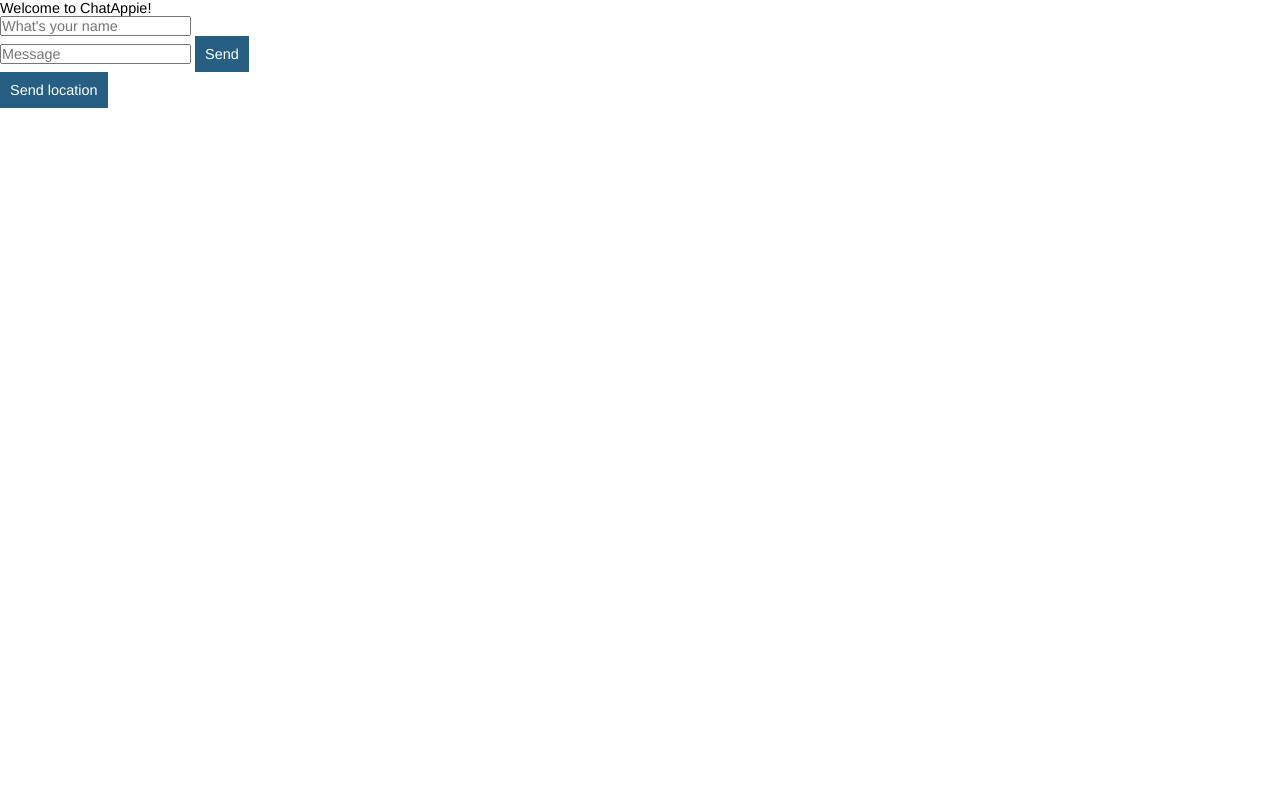
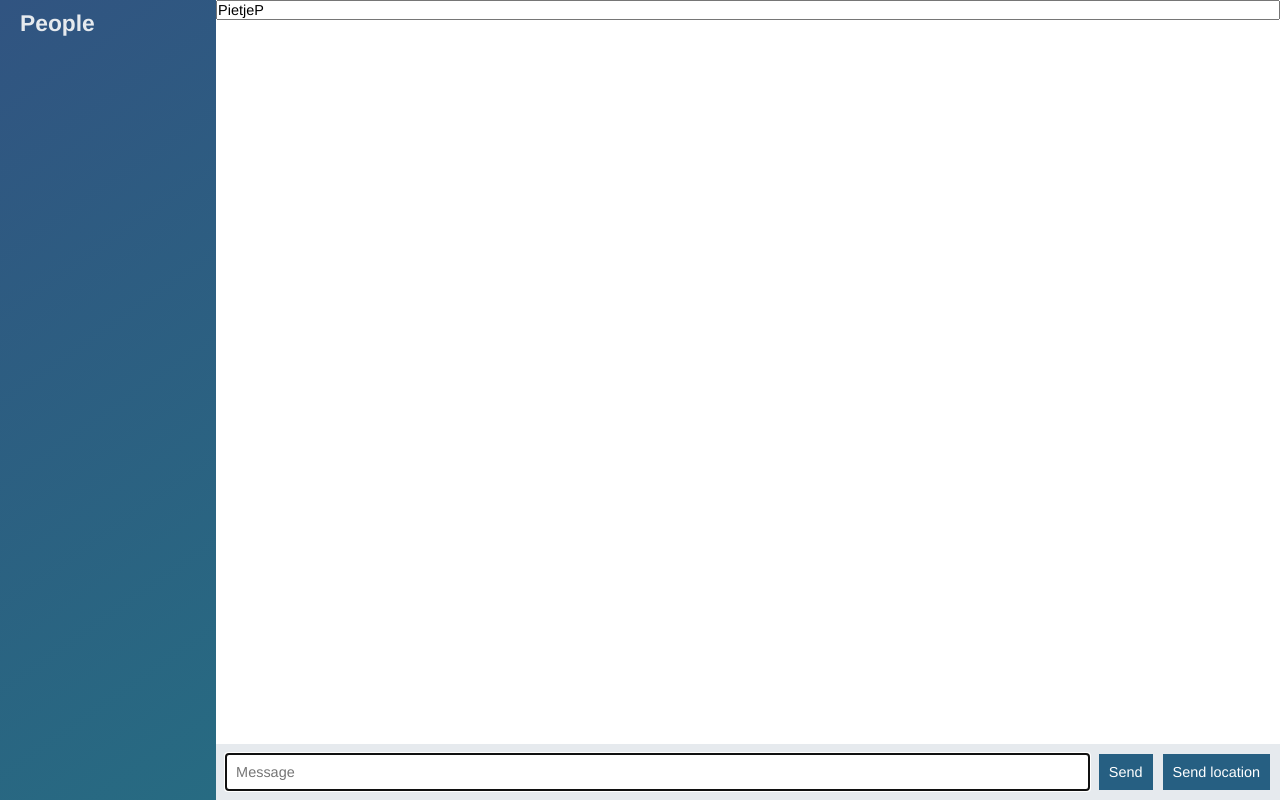
Before and after one commit to drummer0417/node-chat-app, a website: page public/index.html in a window 1280 px wide. Drawn offline with nearby package versions, Linux system fonts and the light colour scheme; no server answers.

Commit message:
Added stules to the index.html and modified behaviour of controls

```diff
--- a/public/index.html
+++ b/public/index.html
@@ -7,18 +7,25 @@
     <link rel="stylesheet" , href="/css/styles.css" />
 </head>
 
-<body>
-    <p>Welcome to ChatAppie!</p>
+<body class="chat">
 
-    <input id="name" , type="text" , placeholder="What's your name"></input>
+    <div class="chat__sidebar">
+        <h3>People</h3>
+        <div id="users"></div>
+    </div>
 
-    <ol id="messages"></ol>
+    <div class="chat__main">
+        <input id="name" , type="text" , value="PietjeP" />
 
-    <form id="message-form">
-        <input name="message" , type="text" placeholder="Message"></input>
-        <button>Send</button>
-    </form>
-    <button id="send-location">Send location</button>
+        <ol id="messages" class="chat__messages"></ol>
+        <div class="chat__footer">
+            <form id="message-form">
+                <input name="message" , type="text" placeholder="Message" autofocus autocomplete="off"></input>
+                <button>Send</button>
+            </form>
+            <button id="send-location">Send location</button>
+        </div>
+    </div>
 
     <script src="/socket.io/socket.io.js"></script>
     <script src="/js/libs/jquery-3.2.1.js"></script>
--- a/public/js/index.js
+++ b/public/js/index.js
@@ -32,11 +32,14 @@
   console.log('in  onsubmit');
   e.preventDefault();
 
+  var messageTextbox = jQuery('[name=message]');
+
   socket.emit('createMessage', {
     "from": jQuery('#name').val(),
-    "text": jQuery('[name = message]').val()
+    "text": messageTextbox.val()
   }, function(acc) {
     console.log("result on server: ", acc);
+    messageTextbox.val('');
   })
 })
 
@@ -46,7 +49,11 @@
   if(!navigator.geolocation) {
     return alert('Geolocation is not supported by this browser');
   }
+
+  locationButton.attr('disabled', 'disabled').text('Sending location...');
+
   navigator.geolocation.getCurrentPosition(function(position) {
+    locationButton.removeAttr('disabled').text('Send location');
     console.log('Position: ', position.coords.latitude + ', ' + position.coords.longitude);
     socket.emit('createLocationMessage', {
       "latitude": position.coords.latitude,
@@ -54,5 +61,6 @@
     })
   }, function() {
     alert('Not able to get location');
+    locationButton.removeAttr('disabled').text('Send location');
   });
 });
```
